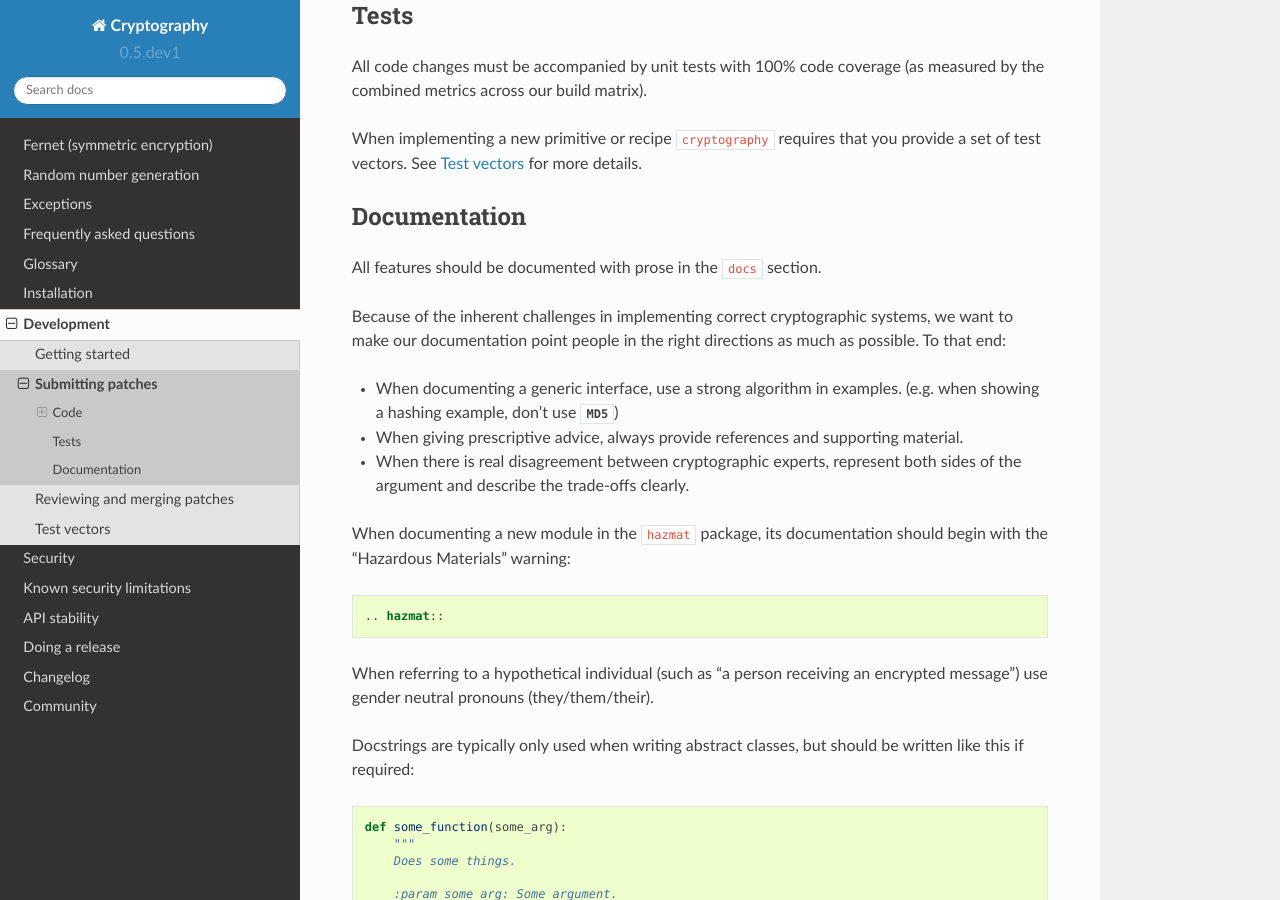
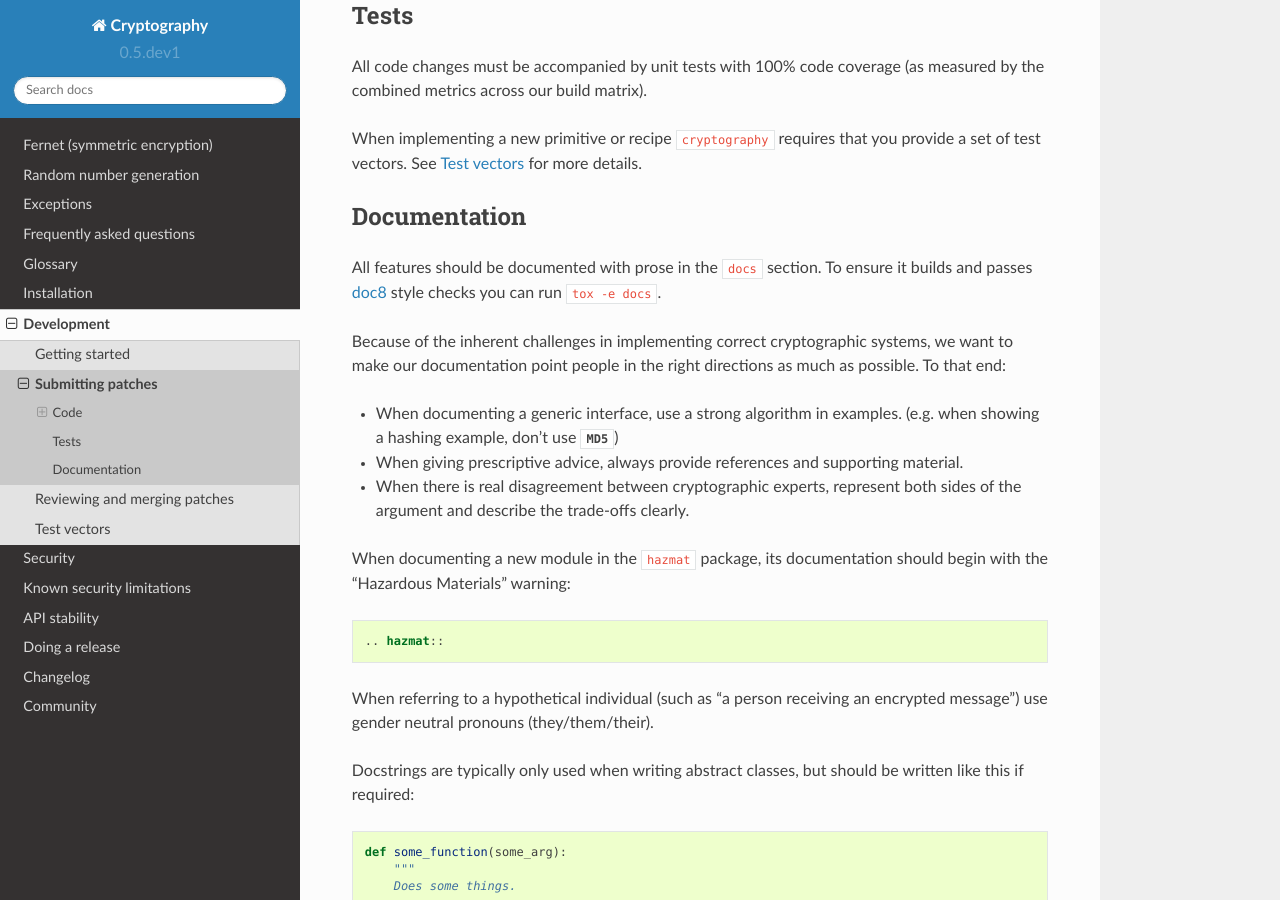
Before and after one commit to WebKing0121/cryptography, a Sphinx documentation site: the page built from docs/development/submitting-patches.rst, in a window 1280 px wide and 900 px high, scrolled down 2790 px. Built offline with Sphinx 7.4.7 and the Read the Docs theme 2.0.0, drawn with Linux system fonts in a browser that asks for light colours; pages that are not in the unit, such as notebooks, are missing from menus.

Commit message:
add information about building docs to getting started

```diff
--- a/docs/development/submitting-patches.rst
+++ b/docs/development/submitting-patches.rst
@@ -153,7 +153,8 @@ details.
 Documentation
 -------------
 
-All features should be documented with prose in the ``docs`` section.
+All features should be documented with prose in the ``docs`` section. To ensure
+it builds and passes `doc8`_ style checks you can run ``tox -e docs``.
 
 Because of the inherent challenges in implementing correct cryptographic
 systems, we want to make our documentation point people in the right directions
@@ -201,3 +202,4 @@ So, specifically:
 .. _`syntax`: http://sphinx-doc.org/domains.html#info-field-lists
 .. _`Studies have shown`: http://www.ibm.com/developerworks/rational/library/11-proven-practices-for-peer-review/
 .. _`our mailing list`: https://mail.python.org/mailman/listinfo/cryptography-dev
+.. _`doc8`: https://github.com/stackforge/doc8
```
